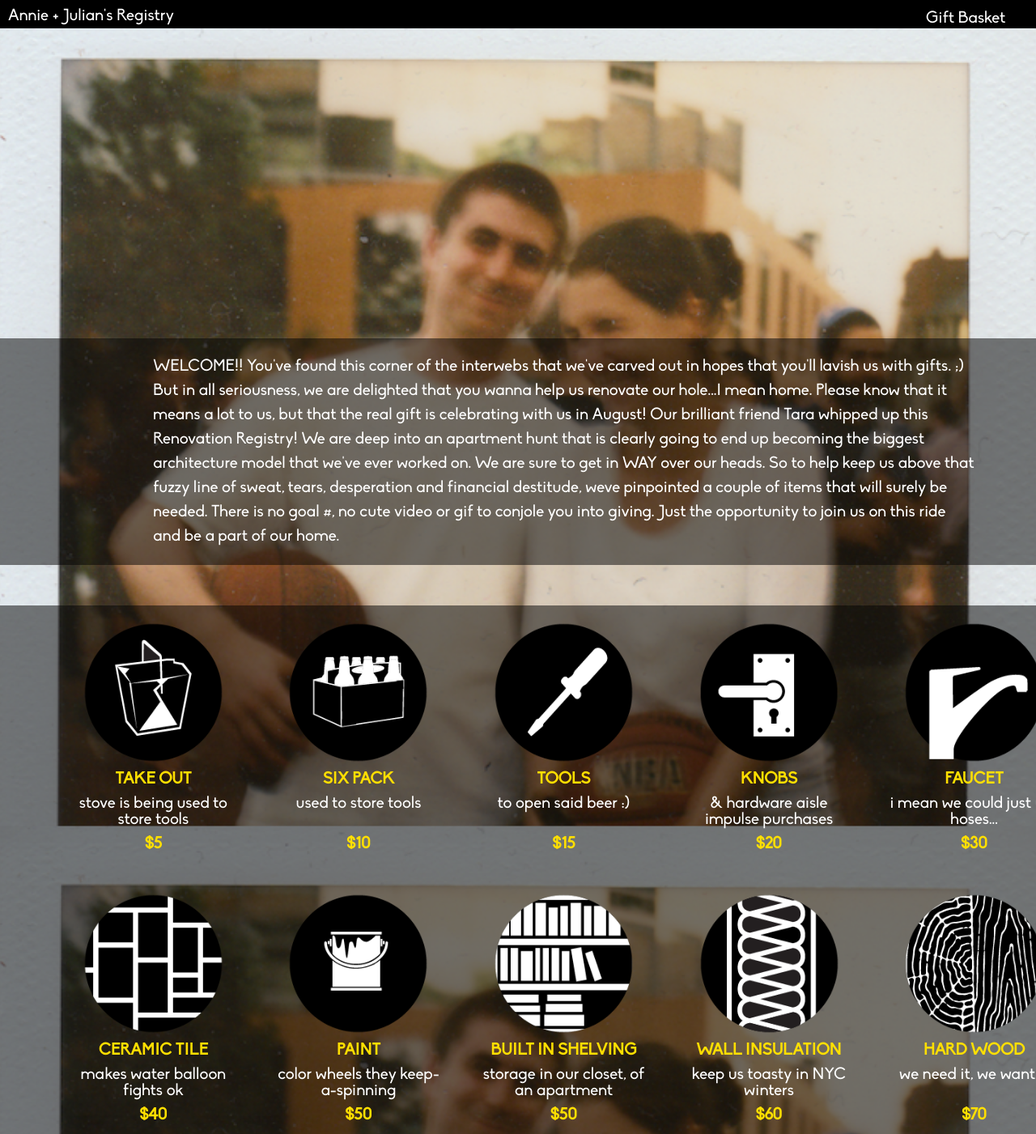
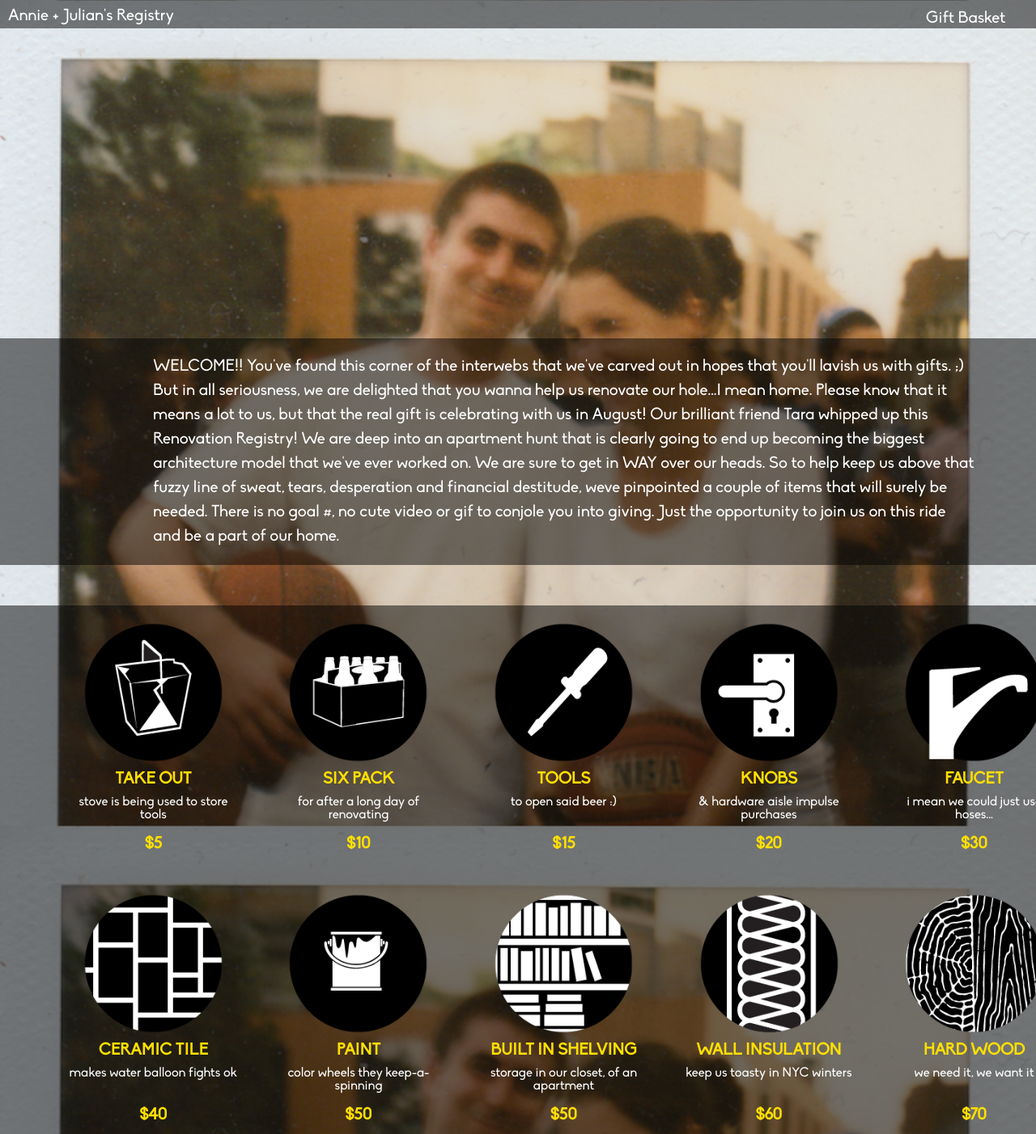
Before and after one commit to tzmanics/idodigs_static, a plain HTML site: page index.html in a window 1280 px wide. Shown: the top 1401 px of the page at 81% size. Drawn offline with Linux system fonts and the light colour scheme.

Commit message:
Adds .gitignore and small fixes
Fixes 6pack content and font size.

```diff
--- a/index.html
+++ b/index.html
@@ -51,7 +51,7 @@
       <img src="assets/images/6pack.png">
       <div class="gift-text">
         <h3> SIX PACK </h3>
-        <p> used to store tools </p>
+        <p> for after a long day of renovating </p>
         <h3> $10 </h3>
       </div>
     </div>
--- a/style.css
+++ b/style.css
@@ -79,7 +79,7 @@ h3 {
 }
 
 header {
-  background: black;
+  background: rgba(0,0,0,.5);
   width: 100%;
   height: 35px;
   position: fixed;
@@ -134,6 +134,7 @@ header {
 
 .gift-text p{
   height: 40px;
+  font-size: 16px;
 }
 
 .closing {
```
Also changed, not shown: 1 other file.
